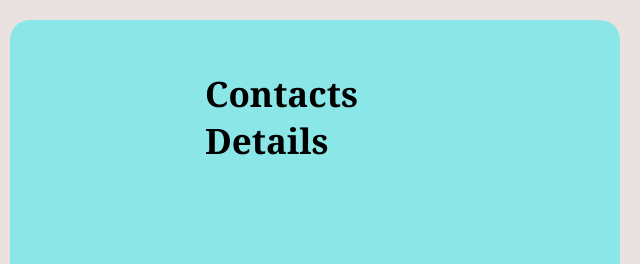
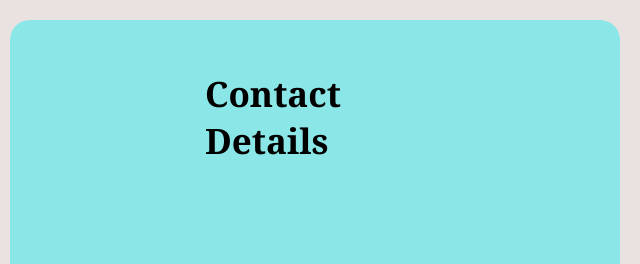
Before and after one commit to SowbarnikaArumugam/Contact, a plain HTML site: page index.html in a window 1280 px wide. Shown: the top 264 px of the page, 640-1280 px from the left. Drawn offline with Linux system fonts and the light colour scheme.

Commit message:
working on css

```diff
--- a/index.html
+++ b/index.html
@@ -28,7 +28,7 @@
             </table>
         </div>
         <div class="right-box">
-            <h1>Contacts Details</h1>
+            <h1>Contact Details</h1>
         </div>
     </div>
 </body>
```
